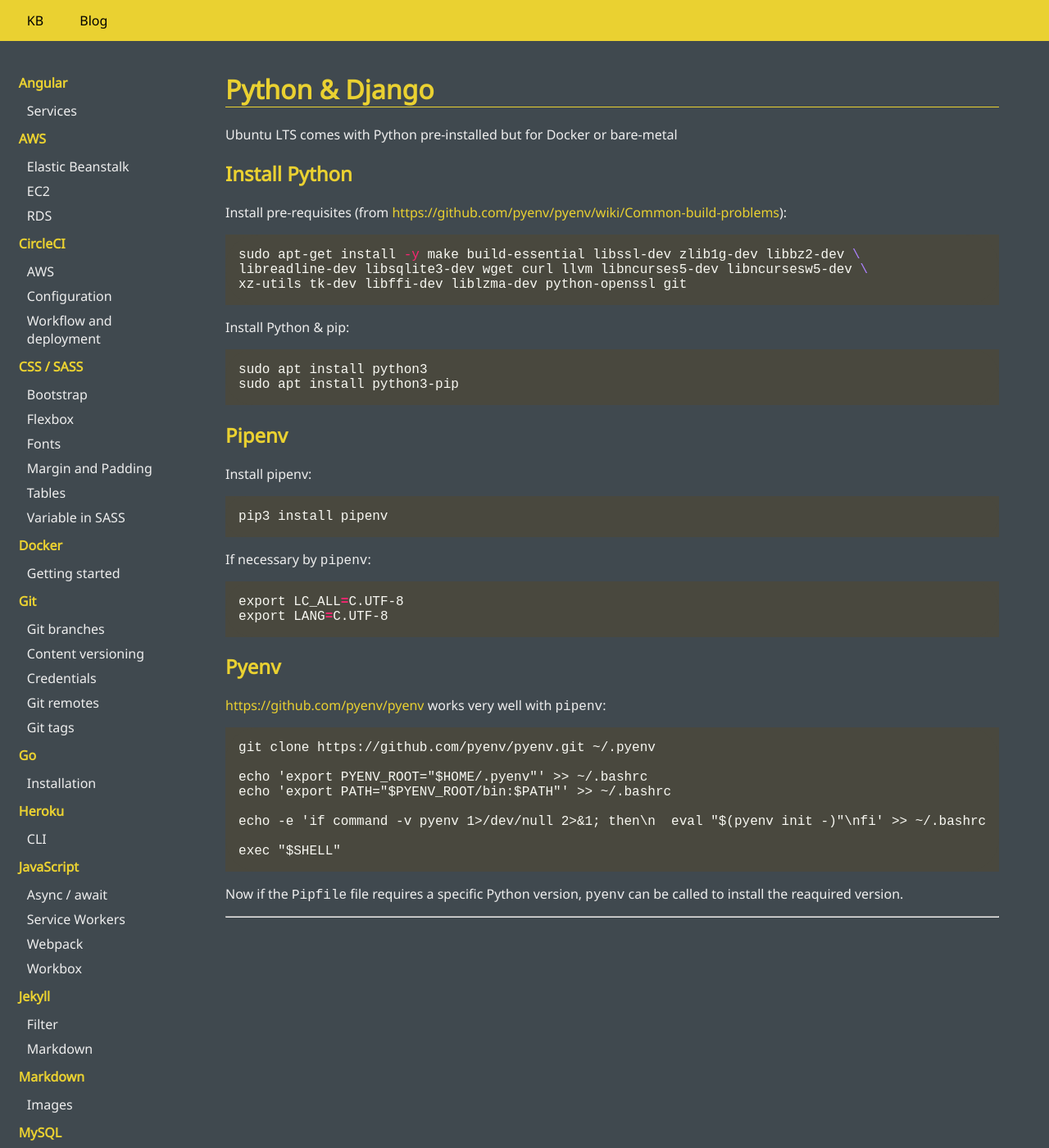
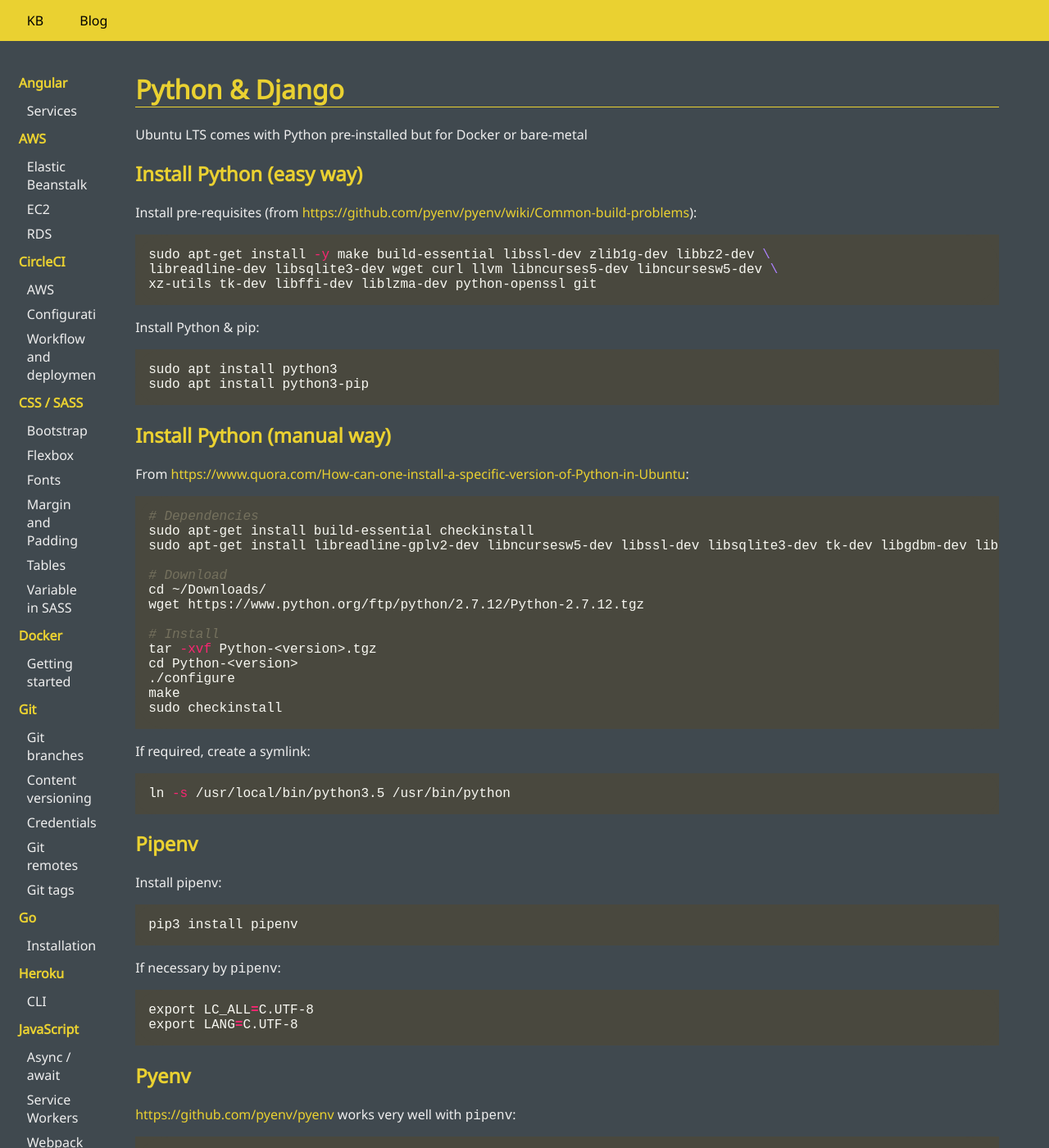
Before and after one commit to Al-un/kb, a Jekyll site: the page built from collections/_kb/ubuntu/python.md, in a window 1280 px wide and 1400 px high. Shown: the whole window at 82% size. Built offline with Jekyll 4.4.1, drawn with Linux system fonts in a browser that asks for light colours; nearby versions of some CDN libraries.

Commit message:
manual python installation

`````diff
--- a/collections/_kb/ubuntu/python.md
+++ b/collections/_kb/ubuntu/python.md
@@ -5,8 +5,7 @@ title: Python & Django
 
 Ubuntu LTS comes with Python pre-installed but for Docker or bare-metal
 
-## Install Python
-
+## Install Python (easy way)
 
 Install pre-requisites (from <https://github.com/pyenv/pyenv/wiki/Common-build-problems>):
 
@@ -23,13 +22,40 @@ sudo apt install python3
 sudo apt install python3-pip
 ```
 
+## Install Python (manual way)
+
+From <https://www.quora.com/How-can-one-install-a-specific-version-of-Python-in-Ubuntu>:
+
+```sh
+# Dependencies
+sudo apt-get install build-essential checkinstall
+sudo apt-get install libreadline-gplv2-dev libncursesw5-dev libssl-dev libsqlite3-dev tk-dev libgdbm-dev libc6-dev libbz2-dev
+
+# Download
+cd ~/Downloads/
+wget https://www.python.org/ftp/python/2.7.12/Python-2.7.12.tgz
+
+# Install
+tar -xvf Python-<version>.tgz
+cd Python-<version>
+./configure
+make
+sudo checkinstall
+```
+
+If required, create a symlink:
+
+```sh
+ln -s /usr/local/bin/python3.5 /usr/bin/python
+```
+
 ## Pipenv
 
 Install pipenv:
 
 ```sh
 pip3 install pipenv
-```
+````
 
 If necessary by `pipenv`:
 
`````
